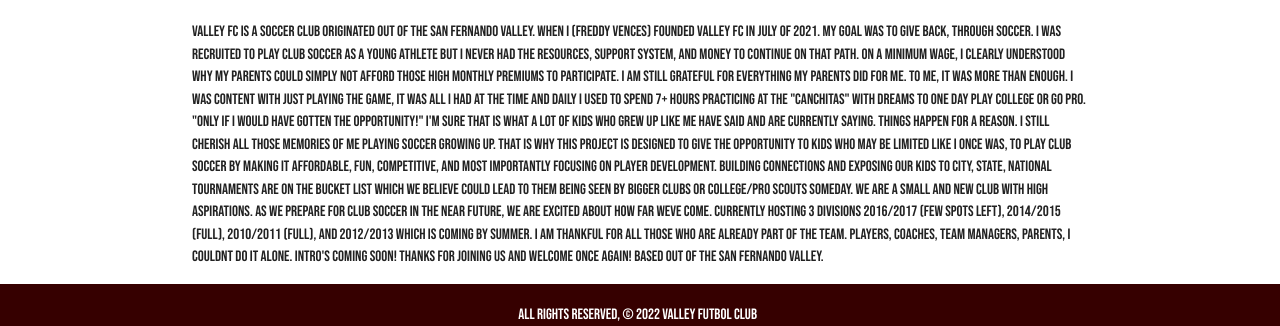
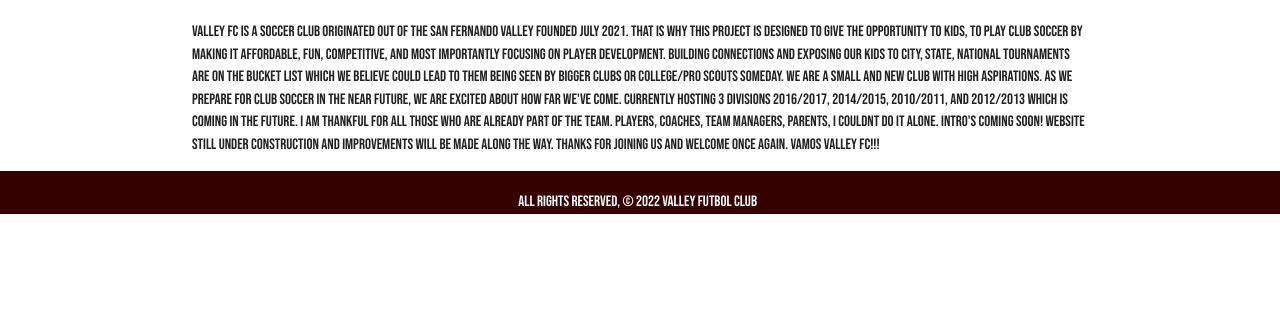
Before and after one commit to fvences92/valleyFC, a Django app: page /about/ in a window 1280 px wide. Shown: the part 953-1279 px from the top of the page. After the commit the page ends 1167 px from the top, so only its background shows below. Run offline with Django 4.2, Linux system fonts and the light colour scheme; the visitor is signed in with stand-in values (Sample User, id 1).

Commit message:
additional updates

```diff
--- a/main_app/templates/about.html
+++ b/main_app/templates/about.html
@@ -3,19 +3,14 @@
     <h1 style="text-align: center">About Valley FC</h1>
     <h3 style="text-align: center;"><a href="https://www.tiktok.com/@valleyfutbolclub">Weekly Highlights!</a></h3>
     <hr />
-    <img src="https://scontent-lax3-2.xx.fbcdn.net/v/t39.30808-6/274681277_123643013555383_8003427210232845248_n.jpg?_nc_cat=111&ccb=1-5&_nc_sid=730e14&_nc_ohc=i-SpMDDBuTwAX_bfpdO&_nc_ht=scontent-lax3-2.xx&oh=00_AT8MFBpMrfL59s2onKfzirBXz5NtPmoBwI47JqSFfOOFZQ&oe=621C627A" alt="">
+    <img src="https://imgur.com/a/K6Bm6IK" alt="">
 
-    <p>Valley FC is a soccer club originated out of the San Fernando Valley. When I (Freddy Vences) founded Valley FC in July of 2021.
-        My goal was to give back, through soccer. I was recruited to play club soccer as a young athlete but I never had the resources, support system, and money to continue on that path.
-        On a minimum wage, I clearly understood why my parents could simply not afford those high monthly premiums to participate. I am still grateful for everything my parents did for me.
-        To me, it was more than enough. I was content with just playing the game, it was all I had at the time and daily I used to spend 7+ hours practicing at the "canchitas" with dreams to one day play college or go pro.
-        "Only if I would have gotten the opportunity!" I'm sure that is what a lot of kids who grew up like me have said and are currently saying. Things happen for a reason.
-        I still cherish all those memories of me playing soccer growing up.
-        That is why this project is designed to give the opportunity to kids who may be limited like I once was, to play club soccer by making it affordable, fun, competitive, and most importantly focusing on player development.
+    <p>Valley FC is a soccer club originated out of the San Fernando Valley founded July 2021.
+        That is why this project is designed to give the opportunity to kids, to play club soccer by making it affordable, fun, competitive, and most importantly focusing on player development.
         Building connections and exposing our kids to city, state, national tournaments are on the bucket list which we believe could lead to them being seen by bigger clubs or college/pro scouts someday.
-        We are a small and new club with high aspirations. As we prepare for club soccer in the near future, we are excited about how far weve come.
-        Currently hosting 3 divisions 2016/2017 (few spots left), 2014/2015 (full), 2010/2011 (full), and 2012/2013 which is coming by summer. I am thankful for all those who are already part of the team.
-        Players, coaches, team managers, parents, I couldnt do it alone. Intro's coming soon! Thanks for joining us and welcome once again! Based out of the San Fernando Valley.</p>
+        We are a small and new club with high aspirations. As we prepare for club soccer in the near future, we are excited about how far we've come.
+        Currently hosting 3 divisions 2016/2017, 2014/2015, 2010/2011, and 2012/2013 which is coming in the future. I am thankful for all those who are already part of the team.
+        Players, coaches, team managers, parents, I couldnt do it alone. Intro's coming soon! Website still under construction and improvements will be made along the way. Thanks for joining us and welcome once again. Vamos Valley FC!!! </p>
 
 
     {% endblock %}
--- a/main_app/templates/base.html
+++ b/main_app/templates/base.html
@@ -25,11 +25,11 @@
         </ul>
         <ul class="right">
           <li><a href="{% url 'about' %}">About</a></li>
+          <li><a href="{% url 'index' %}">View Players</a></li>
+          <li><a href="{% url 'divisions_index' %}">View All Divisions</a></li>
           {% if user.is_authenticated %}
-          <li><a href="{% url 'index' %}">View Players</a></li>
           <li><a href="{% url 'players_create' %}">Add a Player</a></li>
           <li><a href="{% url 'divisions_create' %}">Add a Division</a></li>
-          <li><a href="{% url 'divisions_index' %}">View All Divisions</a></li>
           <li><a href="{% url 'logout' %}">Log Out</a></li>
           {% else %}
           <li><a href="{% url 'signup' %}">Sign Up</a></li>
--- a/main_app/templates/home.html
+++ b/main_app/templates/home.html
@@ -2,5 +2,5 @@
 
 {% block content %}
 <h1 style="text-align: center">VALLEY FUTBOL CLUB</h1>
-<img src="https://scontent-lax3-1.xx.fbcdn.net/v/t39.30808-6/274750929_123631736889844_7334122269679503629_n.jpg?_nc_cat=105&ccb=1-5&_nc_sid=730e14&_nc_ohc=xN47amGwYIMAX85AWi6&_nc_ht=scontent-lax3-1.xx&oh=00_AT-IQLn61L0Htp4yT7VhDFSmi04Up0IAvQzGaWiS-IV_UQ&oe=621C7B9C" alt="">
+<img src="./images/14-15.png">
 {% endblock %}
--- a/main_app/views.py
+++ b/main_app/views.py
@@ -35,11 +35,10 @@ def signup(request):
   context = {'form': form, 'error_message': error_message}
   return render(request, 'registration/signup.html', context)
 
-@login_required
+
 def home(request):
   return render(request, 'home.html')
 
-@login_required
 def about(request):
   return render(request, 'about.html')
 
@@ -112,11 +111,11 @@ class DivisionDelete(LoginRequiredMixin, DeleteView):
     success_url = '/divisions/'
 
 
-class DivisionDetail(LoginRequiredMixin, DetailView):
+class DivisionDetail(DetailView):
     model = Division
     template_name = 'divisions/detail.html'
 
 
-class DivisionList(LoginRequiredMixin, ListView):
+class DivisionList(ListView):
     model = Division
     template_name = 'divisions/index.html'
```
Also changed, not shown: main_app/templates/images/14-15.png (added), 1 other file.
